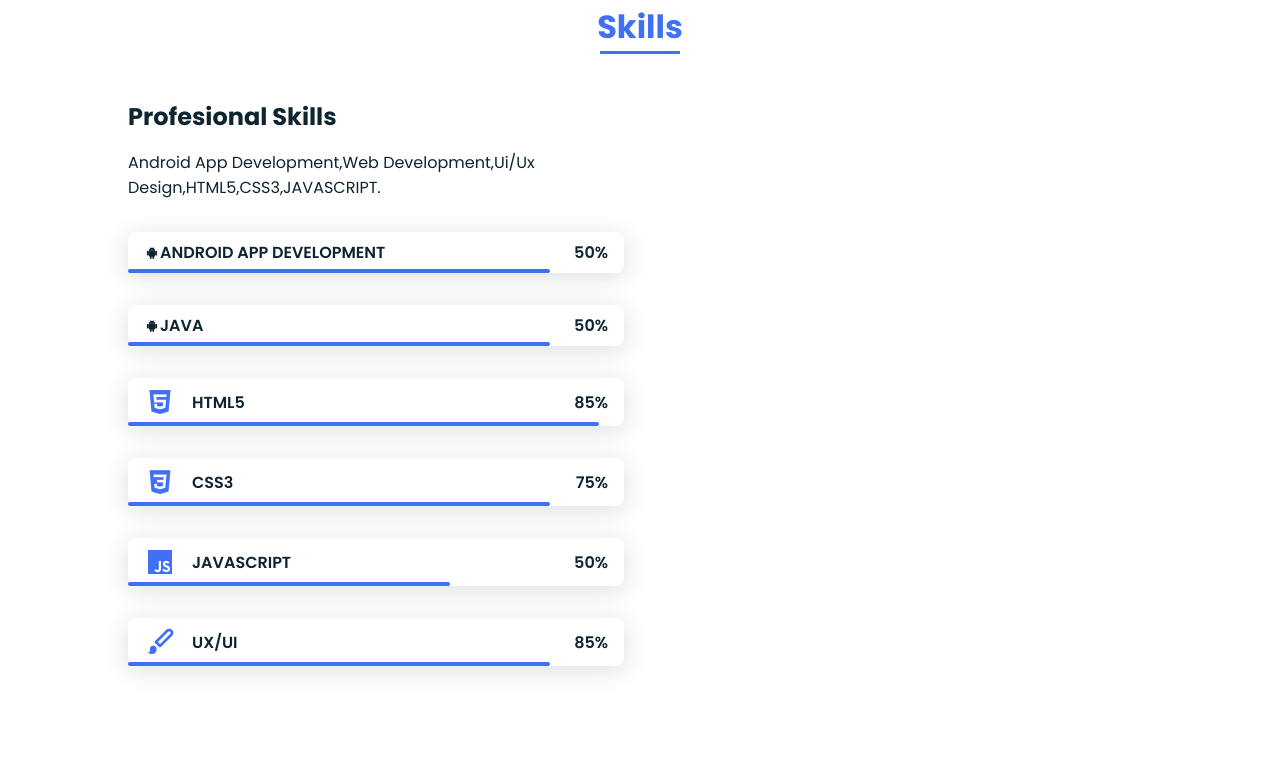
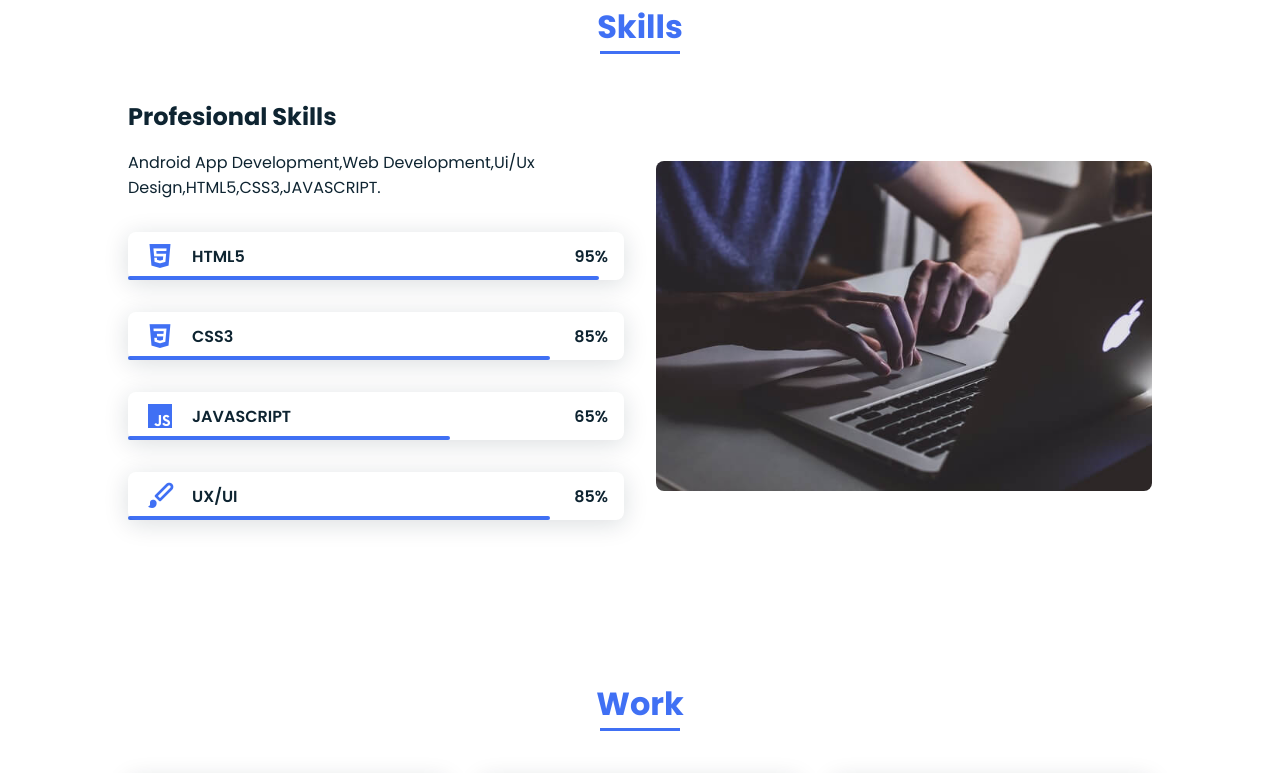
Before and after one commit to Rahanur105/RahanurRahman, a plain HTML site: page index.html in a window 1280 px wide. Shown: the part 1718-2491 px from the top of the page. Drawn offline with nearby package versions, Linux system fonts and the light colour scheme.

Commit message:
Add files via upload

```diff
--- a/index.html
+++ b/index.html
@@ -5,21 +5,18 @@
         <meta name="viewport" content="width=device-width, initial-scale=1.0">
 
         <link rel="stylesheet" href="assets/css/styles.css">
-        <link rel="icon" href="favicon.ico">
 
         <!-- =====BOX ICONS===== -->
         <link href='https://cdn.jsdelivr.net/npm/boxicons@2.0.5/css/boxicons.min.css' rel='stylesheet'>
 
-        <title>Rahanur Rahman
-        </title>
+        <title>Rahanur Rahman </title>
     </head>
     <body>
         <!--===== HEADER =====-->
         <header class="l-header">
             <nav class="nav bd-grid">
                 <div>
-                    <a href="#" class="nav__logo">Rahanur Rahman
-                      </a>
+                    <a href="#" class="nav__logo">Rahanur Rahman</a>
                 </div>
 
                 <div class="nav__menu" id="nav-menu">
@@ -42,7 +39,7 @@
             <!--===== HOME =====-->
             <section class="home bd-grid" id="home">
                 <div class="home__data">
-                    <h1 class="home__title"> Hi. <br>I'am <span class="home__title-color">Rahanur Rahman.</span><br> I am a Web Developer and Android App Developer.</h1>
+                    <h1 class="home__title"> Hi,<br>I'am <span class="home__title-color">Rahanur Rahman.</span><br> I am a Web Developer and Android App Developer.</h1>
 
                     <a href="https://www.facebook.com/rahanur.rahman.msc" class="button">Contact</a>
                 </div>
@@ -63,7 +60,7 @@
 
                 <div class="about__container bd-grid">
                     <div class="about__img">
-                        <img src="assets/img/about.jpg" alt="">
+                        <img src="assets/img/about.jpg" alt="coffe image ">
                     </div>
 
                     <div>
@@ -81,34 +78,6 @@
                     <div>
                         <h2 class="skills__subtitle">Profesional Skills</h2>
                         <p class="skills__text">Android App Development,Web Development,Ui/Ux Design,HTML5,CSS3,JAVASCRIPT.</p>
-
-                        <div class="skills__data">
-                            <div class="skills__names">
-                                <i class='bx bxl-android'></i>
-                                <span class="skills__name">ANDROID APP DEVELOPMENT</span>
-                            </div>
-                            <div class="skills__bar skills__css">
-
-                            </div>
-                            <div>
-                                <span class="skills__percentage">50%</span>
-                            </div>
-                        </div>
-
-                        <div class="skills__data">
-                            <div class="skills__names">
-                                <i class='bx bxl-android'></i>
-                                <span class="skills__name">JAVA</span>
-                            </div>
-                            <div class="skills__bar skills__css">
-
-                            </div>
-                            <div>
-                                <span class="skills__percentage">50%</span>
-                            </div>
-                        </div>
-
-
                         <div class="skills__data">
                             <div class="skills__names">
                                 <i class='bx bxl-html5 skills__icon'></i>
@@ -118,11 +87,11 @@
 
                             </div>
                             <div>
-                                <span class="skills__percentage">85%</span>
+                                <span class="skills__percentage">95%</span>
                             </div>
                         </div>
                         <div class="skills__data">
-                        <div class="skills__names">
+                            <div class="skills__names">
                                 <i class='bx bxl-css3 skills__icon'></i>
                                 <span class="skills__name">CSS3</span>
                             </div>
@@ -130,12 +99,9 @@
 
                             </div>
                             <div>
-                                <span class="skills__percentage">75%</span>
+                                <span class="skills__percentage">85%</span>
                             </div>
                         </div>
-
-
-
                         <div class="skills__data">
                             <div class="skills__names">
                                 <i class='bx bxl-javascript skills__icon' ></i>
@@ -145,7 +111,7 @@
 
                             </div>
                             <div>
-                                <span class="skills__percentage">50%</span>
+                                <span class="skills__percentage">65%</span>
                             </div>
                         </div>
                         <div class="skills__data">
@@ -163,7 +129,7 @@
                     </div>
 
                     <div>
-                        <img src="assets/img/test.png" alt="" class="skills__img">
+                        <img src="assets/img/work3.jpg" alt="" class="skills__img">
                     </div>
                 </div>
             </section>
@@ -213,9 +179,7 @@
 
         <!--===== FOOTER =====-->
         <footer class="footer">
-            <p class="footer__title">Rahanur Rahman
-              @Since 2002
-            </p>
+            <p class="footer__title">Rahanur Rahman</p>
             <div class="footer__social">
                 <a href="https://www.facebook.com/rahanur.rahman.msc" class="footer__icon"><i class='bx bxl-facebook' ></i></a>
                 <a href="https://www.instagram.com/rahanurrahman/" class="footer__icon"><i class='bx bxl-instagram' ></i></a>
```
